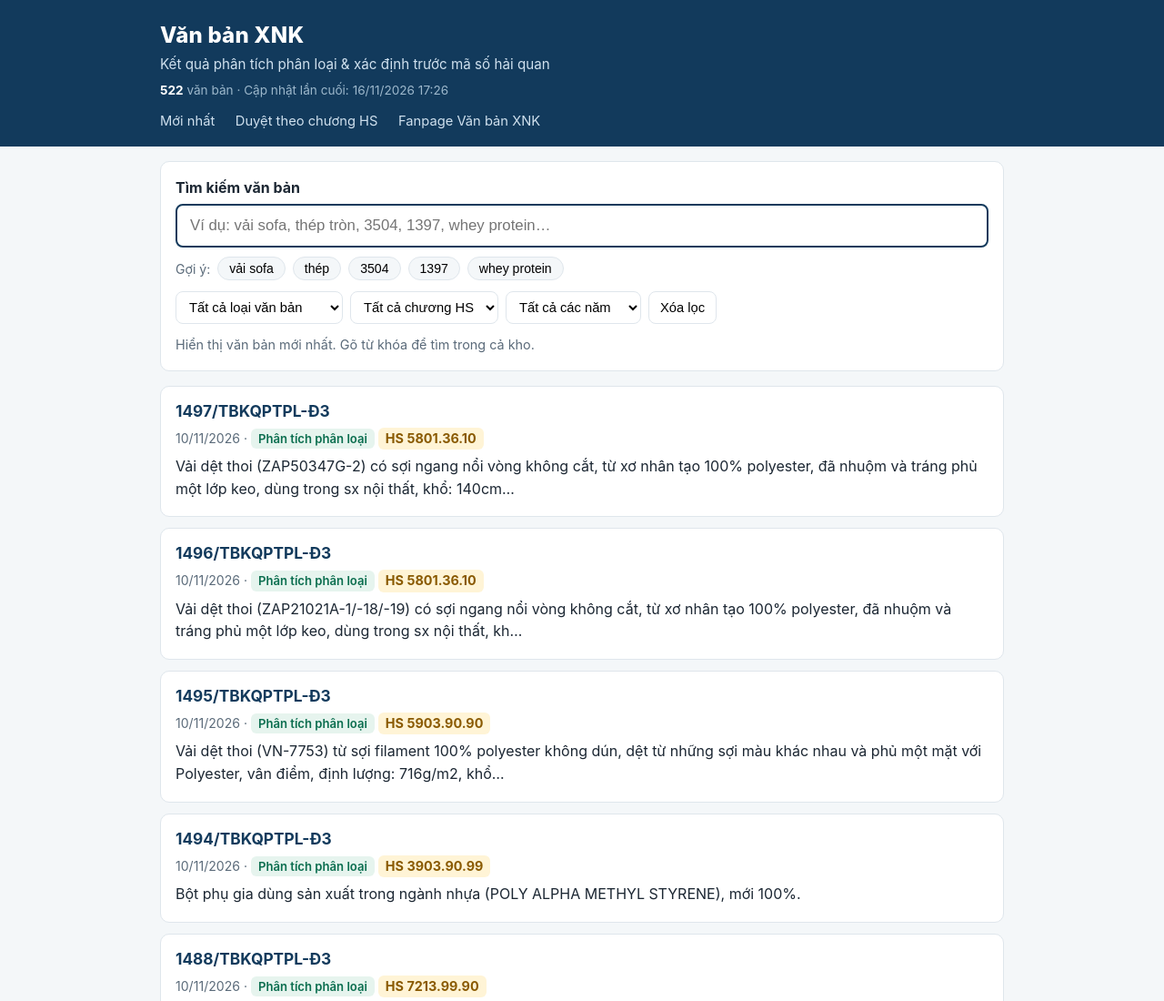
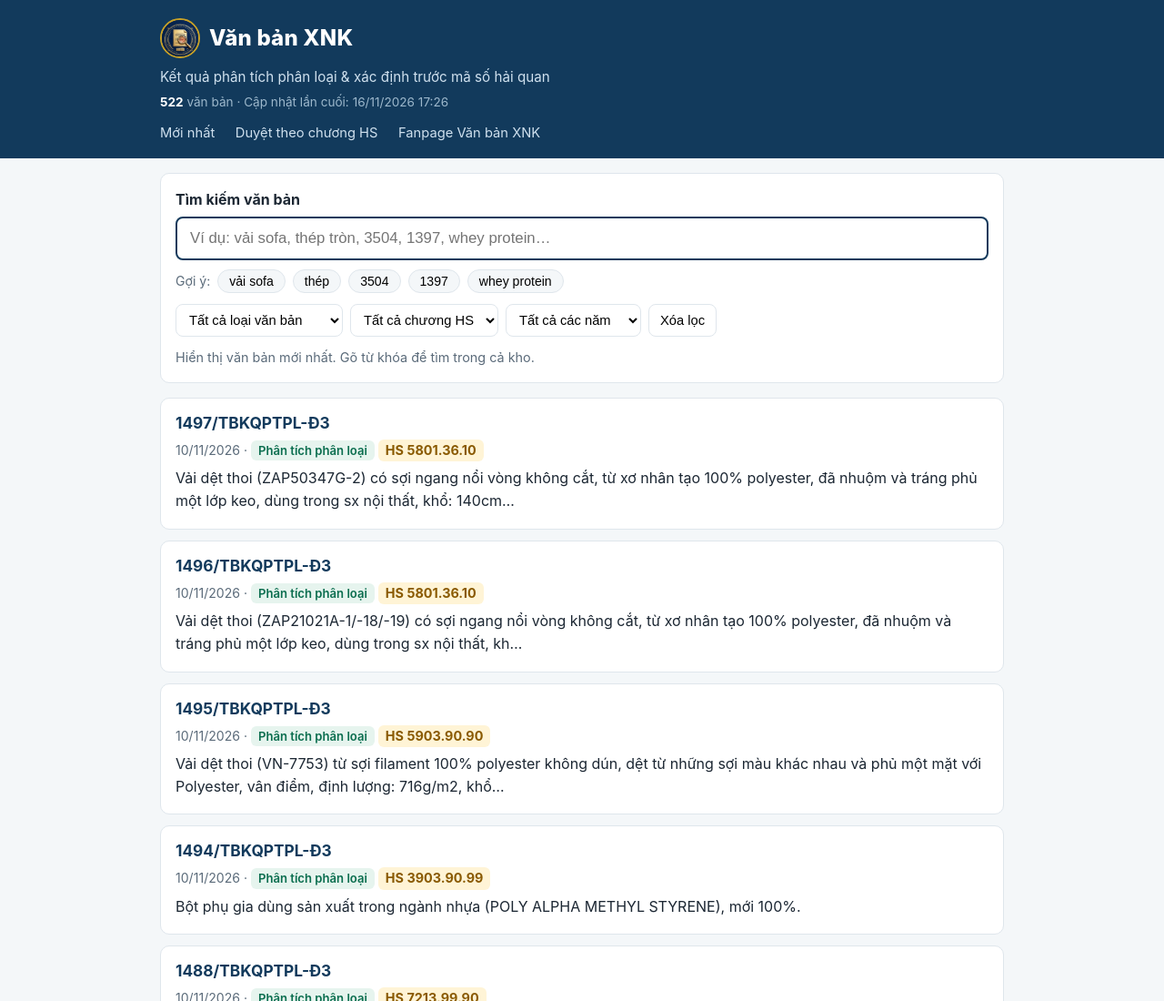
Before and after one commit to hochk2019/khaithuehq-site, a plain HTML site: page index.html in a window 1280 px wide. Shown: the top 1100 px of the page at 91% size. Drawn offline with Linux system fonts and the light colour scheme.

Commit message:
Add site logo (FB avatar emblem) + favicon

```diff
--- a/index.html
+++ b/index.html
@@ -9,12 +9,14 @@
 <meta property="og:description" content="Tra cứu kết quả phân tích phân loại và xác định trước mã số hải quan — kho Văn bản XNK.">
 <meta property="og:type" content="website">
 <meta property="og:url" content="">
+<meta property="og:image" content="https://khaithuehq.loc.cc/logo.webp">
+<link rel="icon" type="image/png" href="favicon.png">
 <link rel="stylesheet" href="styles.css">
 </head>
 <body>
 <header class="site-header">
   <div class="wrap">
-    <a class="brand" href="#/">Văn bản XNK</a>
+    <a class="brand" href="#/"><img class="brand-logo" src="logo.webp" alt="Logo Văn bản XNK">Văn bản XNK</a>
     <p class="tagline">Kết quả phân tích phân loại &amp; xác định trước mã số hải quan</p>
     <p class="meta-line"><b id="totalCount">…</b> văn bản · Cập nhật lần cuối: <span id="updatedAt">…</span></p>
     <nav>
--- a/styles.css
+++ b/styles.css
@@ -32,6 +32,12 @@ a:hover { color: var(--accent); }
 .site-header .brand {
   color: #fff; font-size: 1.5rem; font-weight: 800;
   text-decoration: none; letter-spacing: .2px;
+  display: inline-flex; align-items: center; gap: 10px;
+}
+.brand-logo {
+  width: 44px; height: 44px; border-radius: 50%;
+  border: 2px solid #c9a227; object-fit: cover;
+  background: #0c2a44; flex: none;
 }
 .site-header .tagline { margin: 2px 0 6px; color: #cfe0ee; font-size: .95rem; }
 .site-header .meta-line { margin: 0; color: #9db8cc; font-size: .85rem; }
@@ -180,5 +186,6 @@ mark { background: #ffe08a; padding: 0 2px; border-radius: 3px; }
 }
 @media (max-width: 480px) {
   .site-header .brand { font-size: 1.3rem; }
+  .brand-logo { width: 36px; height: 36px; }
   .article { padding: 14px; }
 }
```
Also changed, not shown: favicon.png (added), logo.webp (added).
